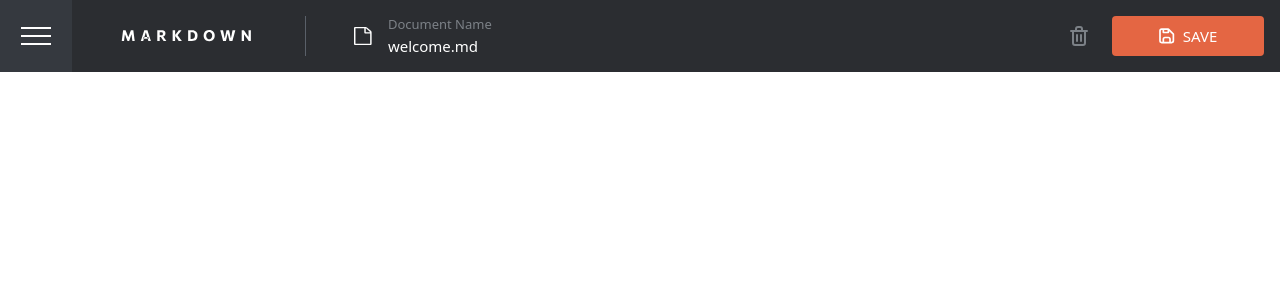
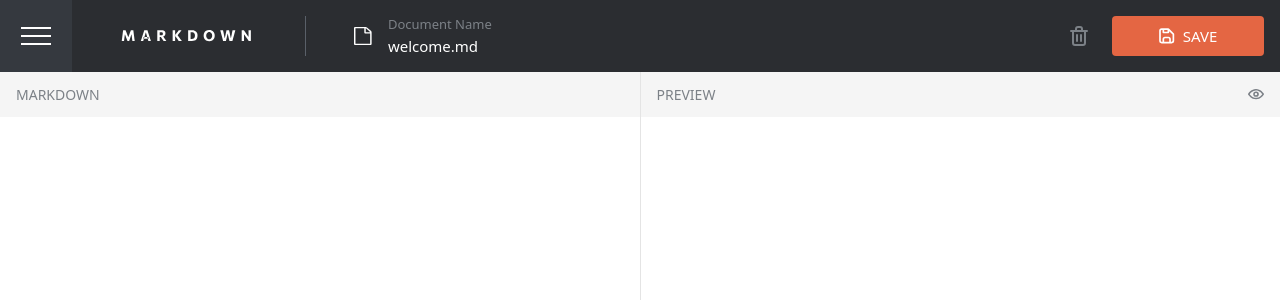
Before and after one commit to SandeebAdhikari/Markdown_APP, a React (Vite) app: page /1 in a window 1280 px wide. Shown: the top 300 px of the page. Built offline with nearby package versions, Linux system fonts and the light colour scheme.

Commit message:
preview width, sidbar complete

```diff
--- a/src/App.tsx
+++ b/src/App.tsx
@@ -2,6 +2,12 @@ import React, { useState, useEffect } from "react";
 import { BrowserRouter as Router, Route, Routes } from "react-router-dom";
 import NavBar from "./components/NavBar";
 import MarkdownEditor from "./pages/MarkdownEditor";
+
+interface Document {
+  name: string;
+  content: string;
+  date: string;
+}
 
 const App: React.FC = () => {
   const [documents, setDocuments] = useState<Document[]>([]);
@@ -14,35 +20,16 @@ const App: React.FC = () => {
     setDocuments(savedDocuments);
   }, []);
 
-  // Save documents to localStorage whenever the documents array changes
-  useEffect(() => {
-    localStorage.setItem("documents", JSON.stringify(documents));
-  }, [documents]);
   return (
     <Router>
-      <div className="flex flex-col min-h-screen">
-        <NavBar />
-        <Routes>
-          <Route
-            path="/"
-            element={
-              <MarkdownEditor
-                documents={documents}
-                setDocuments={setDocuments}
-              />
-            }
-          />
-          <Route
-            path="/doc:docId"
-            element={
-              <MarkdownEditor
-                documents={documents}
-                setDocuments={setDocuments}
-              />
-            }
-          />
-        </Routes>
-      </div>
+      <NavBar />
+      <Routes>
+        <Route path="/" element={<MarkdownEditor documents={documents} />} />
+        <Route
+          path="/:docId"
+          element={<MarkdownEditor documents={documents} />}
+        />
+      </Routes>
     </Router>
   );
 };
--- a/src/pages/MarkdownEditor.tsx
+++ b/src/pages/MarkdownEditor.tsx
@@ -20,9 +20,20 @@ const MarkdownEditor: React.FC<MarkdownEditorProps> = ({ documents }) => {
 
   const isWelcomePage = location.pathname === "/";
   const currentDoc = documents.find((doc) => doc.name === `doc${docId}`);
+
+  // Initialize state with the welcome message or the content of the current document
   const [markdownText, setMarkdownText] = useState<string>(
     isWelcomePage ? welcome : currentDoc?.content || ""
   );
+
+  // Update markdownText when the route changes
+  useEffect(() => {
+    if (isWelcomePage) {
+      setMarkdownText(welcome);
+    } else {
+      setMarkdownText(currentDoc?.content || "");
+    }
+  }, [location.pathname, currentDoc]);
 
   const handleChange = (event: React.ChangeEvent<HTMLTextAreaElement>) => {
     setMarkdownText(event.target.value);
@@ -40,7 +51,9 @@ const MarkdownEditor: React.FC<MarkdownEditorProps> = ({ documents }) => {
           className="w-full flex-1 p-4 bg-100 text-black hide-scrollbar focus:outline-none resize-none"
         />
       </div>
+
       <div className="flex w-[1px] h-screen" />
+
       <div className="w-1/2 bg-200 h-screen flex flex-col items-center justify-center">
         <div className="flex items-center justify-between w-full">
           <h2 className="text-[14px] text-500 letterSpacing-wider font-medium py-3 ml-4">
@@ -52,8 +65,8 @@ const MarkdownEditor: React.FC<MarkdownEditorProps> = ({ documents }) => {
             className="w-4 h-[11.2px] mr-4 hover:cursor-pointer"
           />
         </div>
-        <div className=" prose max-w-full bg-100 p-4 flex-1 overflow-auto hide-scrollbar">
-          <ReactMarkdown>{markdownText}</ReactMarkdown>
+        <div className="prose w-full max-w-full bg-100 p-4 flex-1 overflow-auto hide-scrollbar">
+          <ReactMarkdown className="w-full">{markdownText}</ReactMarkdown>
         </div>
       </div>
     </div>
```
